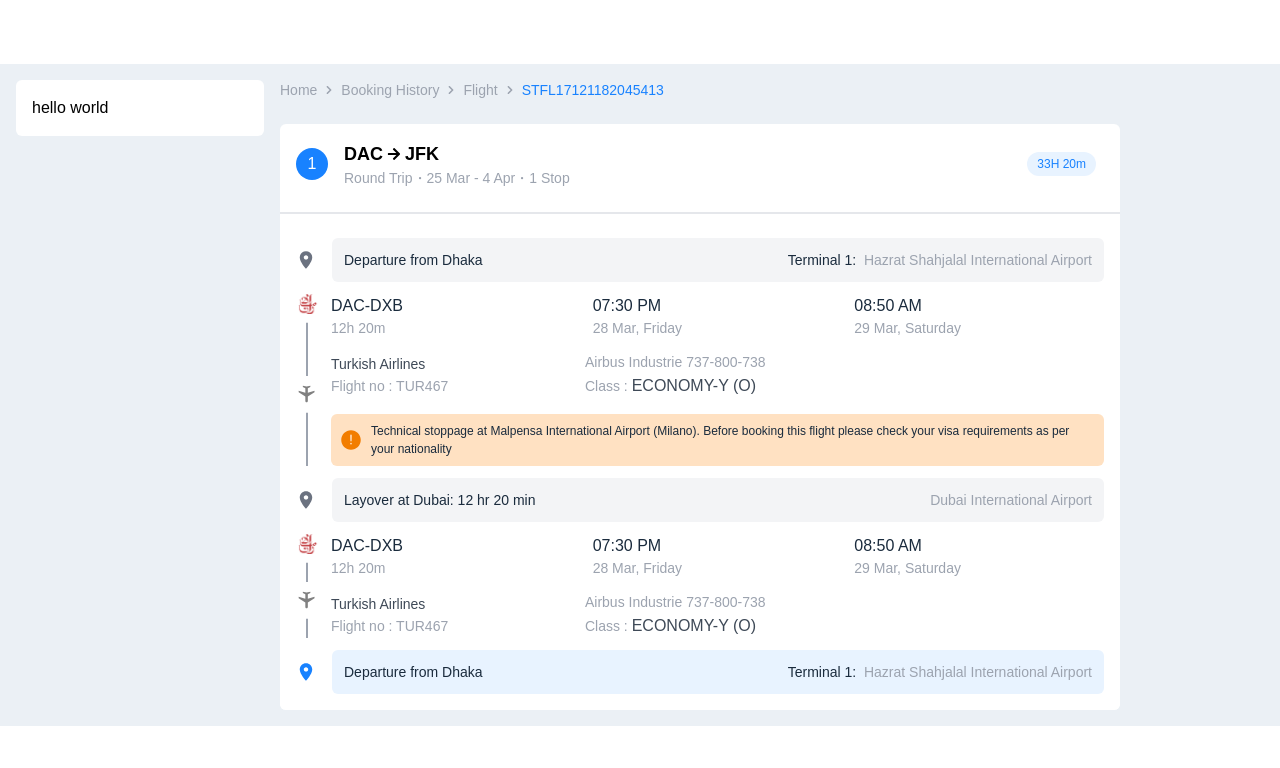
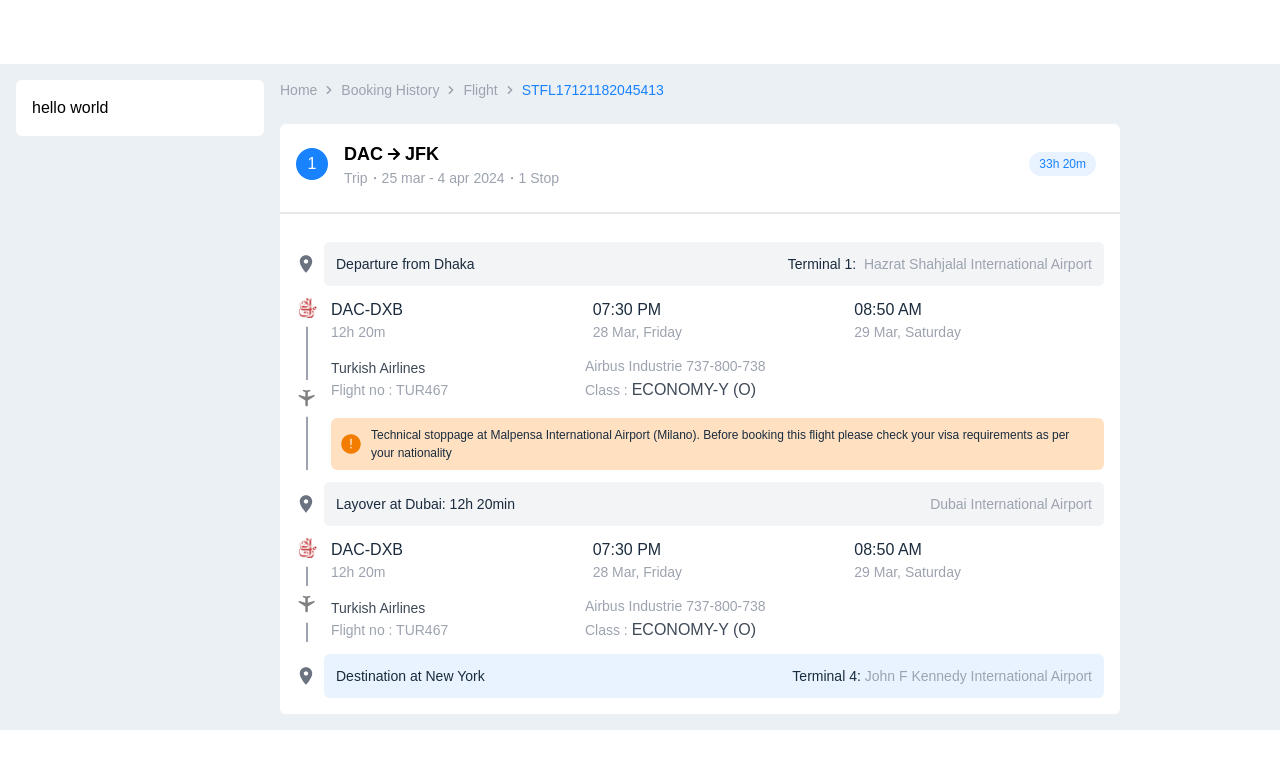
Before and after one commit to shaon07/sharetrip, a React (Vite) app: page / in a window 1280 px wide. Shown: the top 768 px of the page. Built offline with nearby package versions, Linux system fonts and the light colour scheme; a web font is replaced by a local one.

Commit message:
[add] final ticket design

```diff
--- a/src/Container/HomePageContainer/index.tsx
+++ b/src/Container/HomePageContainer/index.tsx
@@ -1,11 +1,16 @@
 import Breadcrumb from "../../components/BreadCrumb";
+import { ticket } from "../../resource/ticket";
+import { checkArray } from "../../utils";
 import FlightDetails from "./views/FlightDetails";
 
 export default function HomePageContainer() {
   return (
     <div className="w-full flex flex-col gap-6">
       <Breadcrumb />
-      <FlightDetails />
+      {checkArray(ticket) &&
+        ticket?.map((ticket) => (
+          <FlightDetails key={ticket._id} flightData={ticket} />
+        ))}
     </div>
-  )
+  );
 }
--- a/src/Container/HomePageContainer/views/FlightDetails.tsx
+++ b/src/Container/HomePageContainer/views/FlightDetails.tsx
@@ -1,28 +1,35 @@
+/* eslint-disable @typescript-eslint/no-explicit-any */
 import RoundChip from "../../../components/RoundChip";
 import FlightTripDetail from "../../../components/FlightTripDetail";
 import Chip from "../../../components/Chip";
 import FlightDetailCard from "../../../components/FlightDetailCard";
 
-export default function FlightDetails() {
+type FlightDetailsProps = {
+  flightData: any
+}
+
+export default function FlightDetails({flightData}:FlightDetailsProps) {
   return (
     <div className="bg-white rounded-md w-full max-w-[840px]">
       <div className="flex items-center gap-4 p-4">
         <RoundChip>1</RoundChip>
         <div className="flex items-center justify-between w-full">
           <FlightTripDetail
-            from="DAC"
-            to="JFK"
-            tripType="Round"
-            date="25 Mar - 4 Apr"
-            stops={1}
+            from={flightData?.from}
+            to={flightData?.to}
+            tripType={flightData?.tripType}
+            date={`${flightData?.start_date} - ${flightData?.end_date} ${flightData?.year}`}
+            stops={flightData?.stops}
           />
-          <Chip>33H 20m</Chip>
+          <Chip>
+            {flightData?.total_duration}
+          </Chip>
         </div>
       </div>
-      <hr className="bg-gray-200 h-[2px] my-2" />
+      <hr className="bg-gray-200 h-[2px] mt-2" />
 
       <div>
-        <FlightDetailCard />
+        <FlightDetailCard flightData={flightData} />
       </div>
     </div>
   );
--- a/src/components/FlightDetailCard/index.tsx
+++ b/src/components/FlightDetailCard/index.tsx
@@ -1,67 +1,70 @@
-import DestinationTitle from "./views/DestinationTitle";
-import { IoMdPin } from "react-icons/io";
-import FlightTimeLine from "./views/FlightTimeLine";
-import DestinationDetail from "./views/DestinationDetail";
+/* eslint-disable @typescript-eslint/no-explicit-any */
+import FlightRoute from "./ui/FlightRoute";
+import TicketData from "./ui/TicketData";
 
-export default function FlightDetailCard() {
+type FlightDetailCardProps = {
+  flightData: any;
+};
+
+export default function FlightDetailCard({
+  flightData,
+}: FlightDetailCardProps) {
+  const { departure, destination, layover } = flightData;
   return (
     <div className="bg-white p-4 rounded-md">
-      <div className="flex items-center gap-4">
-        <span>
-          <IoMdPin size={20} color="#6B7280" />
-        </span>
-        <DestinationTitle
+      <FlightRoute
         type="secondary"
-          from="Departure from Dhaka"
+        from={`Departure from ${departure?.from}`}
         to={
           <span>
             <strong className="font-medium text-dark">
-                Terminal 1:&nbsp;
+              Terminal {departure?.terminal_number}:&nbsp;
             </strong>{" "}
-              Hazrat Shahjalal International Airport
+            {departure?.terminal_name}
           </span>
         }
       />
-      </div>
 
-      <div className="flex items-between gap-3 mt-3">
-        <FlightTimeLine />
-        <DestinationDetail isWarning />
-      </div>
+      <TicketData warning={layover?.layover_detail} />
 
-      <div className="flex items-center gap-4 mt-3">
-        <span>
-          <IoMdPin size={20} color="#6B7280" />
-        </span>
-        <DestinationTitle
+      {layover?.at && (
+        <>
+          <FlightRoute
             type="secondary"
-          from="Layover at Dubai: 12 hr 20 min "
-          to="Dubai International Airport"
-        />
-      </div>
-
-      <div className="flex items-between gap-3 mt-3">
-        <FlightTimeLine />
-        <DestinationDetail />
-      </div>
-
-      <div className="flex items-center gap-4 mt-3">
-        <span>
-          <IoMdPin size={20} color="#1882FF" />
-        </span>
-        <DestinationTitle
-          type="primary"
-          from="Departure from Dhaka"
+            from={`Layover at ${layover?.at}: ${layover?.duration}`}
             to={
               <span>
+                {layover?.terminal_number && (
                   <strong className="font-medium text-dark">
-                Terminal 1:&nbsp;
-              </strong>{" "}
-              Hazrat Shahjalal International Airport
+                    Terminal {layover?.terminal_number}:&nbsp;
+                  </strong>
+                )}
+
+                {layover?.terminal_name}
               </span>
             }
           />
-      </div>
+
+          <TicketData />
+        </>
+      )}
+
+      {destination?.to && (
+        <FlightRoute
+          type="primary"
+          from={`Destination at ${destination?.to}`}
+          to={
+            <span>
+              {destination?.terminal_number && (
+                <strong className="font-medium text-dark">
+                  Terminal {destination?.terminal_number}:&nbsp;
+                </strong>
+              )}
+              {destination?.terminal_name}
+            </span>
+          }
+        />
+      )}
     </div>
   );
 }
--- /dev/null
+++ b/src/components/FlightDetailCard/ui/FlightCardInfo.tsx
@@ -0,0 +1,17 @@
+import FlightTimeLine from "../views/FlightTimeLine";
+import DestinationDetail from "../views/DestinationDetail";
+
+type FlightCardInfoProps = {
+  warning?: boolean | string;
+};
+
+export default function FlightCardInfo({
+  warning = false,
+}: FlightCardInfoProps) {
+  return (
+    <div className="flex items-between gap-3 mt-3">
+      <FlightTimeLine />
+      <DestinationDetail warning={warning} />
+    </div>
+  );
+}
--- /dev/null
+++ b/src/components/FlightDetailCard/ui/FlightRoute.tsx
@@ -0,0 +1,22 @@
+import { IoMdPin } from "react-icons/io";
+import DestinationTitle, {
+  DestinationTitleProps,
+} from "../views/DestinationTitle";
+
+type FlightRouteProps = DestinationTitleProps;
+
+export default function FlightRoute({
+  to,
+  from,
+  type = "primary",
+  className = "",
+}: FlightRouteProps) {
+  return (
+    <div className={`${className} flex items-center gap-2 mt-3`}>
+      <span>
+        <IoMdPin size={20} color="#6B7280" />
+      </span>
+      <DestinationTitle type={type} from={from} to={to} />
+    </div>
+  );
+}
--- /dev/null
+++ b/src/components/FlightDetailCard/ui/TicketData.tsx
@@ -0,0 +1,9 @@
+import FlightCardInfo from "./FlightCardInfo";
+
+type TicketDataProps = {
+  warning?: boolean | string;
+};
+
+export default function TicketData({warning}:TicketDataProps) {
+  return <FlightCardInfo warning={warning} />;
+}
--- a/src/components/FlightDetailCard/views/DestinationDetail.tsx
+++ b/src/components/FlightDetailCard/views/DestinationDetail.tsx
@@ -2,11 +2,11 @@ import FareCard from "./FareCard";
 import Alert from "../../Alert";
 
 type DestinationDetailProps = {
-  isWarning?: boolean;
+  warning?: boolean | string;
 };
 
 export default function DestinationDetail({
-  isWarning = false,
+  warning = false,
 }: DestinationDetailProps) {
   return (
     <div className="w-full flex flex-col gap-3">
@@ -50,11 +50,11 @@ export default function DestinationDetail({
         />
       </div>
 
-      {isWarning && (
+      {warning && (
         <div className="mt-1">
           <Alert
             type="warning"
-            description="Technical stoppage at Malpensa International Airport (Milano). Before booking this flight please check your visa requirements as per your nationality"
+            description={typeof warning === "string" ? warning : ""}
           />
         </div>
       )}
--- a/src/components/FlightDetailCard/views/DestinationTitle.tsx
+++ b/src/components/FlightDetailCard/views/DestinationTitle.tsx
@@ -1,6 +1,6 @@
 import { ReactNode } from "react";
 
-type DestinationTitleProps = {
+export type DestinationTitleProps = {
     from: string | ReactNode;
     to: string | ReactNode;
     type?: "primary" | "secondary";
--- /dev/null
+++ b/src/resource/ticket.ts
@@ -0,0 +1,53 @@
+export const ticket = [
+  {
+    _id: "546768",
+    from: "DAC",
+    to: "JFK",
+    trip_type: "Round",
+    start_date: "25 mar",
+    end_date: "4 apr",
+    year: "2024",
+    stops: 1,
+    total_duration: "33h 20m",
+    departure: {
+      from: "Dhaka",
+      terminal_number: 1,
+      terminal_name: "Hazrat Shahjalal International Airport",
+    },
+    destination: {
+      to: "New York",
+      terminal_number: 4,
+      terminal_name: "John F Kennedy International Airport",
+    },
+    layover: {
+      at: "Dubai",
+      duration: "12h 20min",
+      terminal_number: null,
+      terminal_name: "Dubai International Airport",
+      layover_detail:
+        "Technical stoppage at Malpensa International Airport (Milano). Before booking this flight please check your visa requirements as per your nationality",
+    },
+  },
+//   {
+//     _id: "5467d8",
+//     from: "DAC",
+//     to: "JFK",
+//     trip_type: "Round",
+//     start_date: "25 mar",
+//     end_date: "4 apr",
+//     year: "2024",
+//     stops: 1,
+//     total_duration: "33h 20m",
+//     departure: {
+//       from: "Dhaka",
+//       terminal_number: 1,
+//       terminal_name: "Hazrat Shahjalal International Airport",
+//     },
+//     destination: {
+//       to: "New York",
+//       terminal_number: 4,
+//       terminal_name: "John F Kennedy International Airport",
+//     },
+//     layover: {},
+//   },
+];
--- /dev/null
+++ b/src/utils/index.ts
@@ -0,0 +1,4 @@
+/* eslint-disable @typescript-eslint/no-explicit-any */
+export const checkArray = (arr: any[]) => {
+    return Array.isArray(arr) && arr.length > 0 ? true : false;
+}
```
Lines whose indentation alone changed are shown as unchanged.
